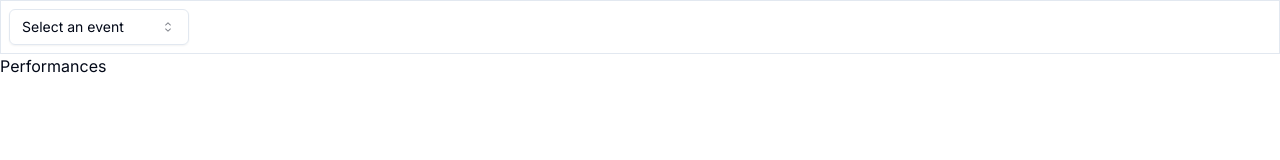
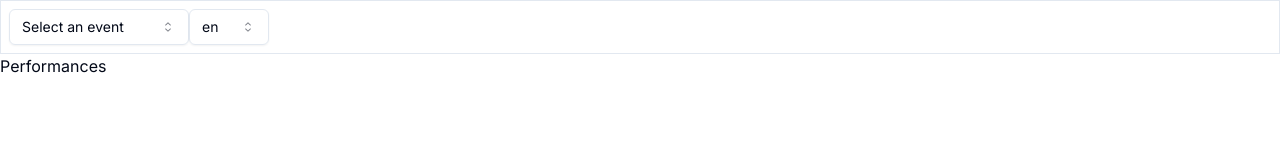
Before and after one commit to sekthor/singing-city, a Next.js app in the folder web/: page /en/performances in a window 1280 px wide. Shown: the top 160 px of the page. Built offline with nearby package versions, Linux system fonts and the light colour scheme.

Commit message:
feat: set initial language from route

```diff
--- a/web/app/[lang]/artists/[artist]/page.tsx
+++ b/web/app/[lang]/artists/[artist]/page.tsx
@@ -4,7 +4,7 @@ import { Card, CardContent, CardDescription, CardHeader, CardTitle } from "@/com
 import { Carousel, CarouselContent, CarouselItem, CarouselNext, CarouselPrevious } from "@/components/ui/carousel";
 import { Artist } from "@/model/artist";
 
-export default function ArtistDetailPage() {
+export default function ArtistDetailPage({ params }: { params: { lang: string }}) {
     let artist: Artist = {
         id: "uuid",
         name: "Cool Band Name",
@@ -17,7 +17,7 @@ export default function ArtistDetailPage() {
     }
     return (
         <>
-            <Navbar />
+            <Navbar lang={params.lang} />
             <main className="max-w-3xl mx-auto p-2">
                 <Carousel>
                     <CarouselContent>
--- a/web/app/[lang]/events/[event]/page.tsx
+++ b/web/app/[lang]/events/[event]/page.tsx
@@ -5,7 +5,7 @@ import Navbar from "@/components/navbar"
 import { Button } from "@/components/ui/button"
 import { Event } from "@/model/event"
 
-export default function EventDetailPage() {
+export default function EventDetailPage({ params }: { params: { lang: string }}) {
     let event: Event = {
         id: "uuid",
         name: "Songbird Festival 2024",
@@ -17,7 +17,7 @@ export default function EventDetailPage() {
 
     return (
         <>
-        <Navbar />
+        <Navbar lang={params.lang}/>
         <main className="max-w-3xl mt-6 px-4 mx-auto">
             <h1 className="text-xl font-semibold mb-4">{event.name}</h1>
             <p>{event.description}</p>
--- a/web/app/[lang]/performances/page.tsx
+++ b/web/app/[lang]/performances/page.tsx
@@ -4,10 +4,10 @@ import { Performance } from "@/model/performance"
 
 let performances: Performance[] = []
 
-export default function PerformancePage() {
+export default function PerformancePage({ params }: { params: { lang: string }}) {
     return(
         <>
-            <Navbar />
+            <Navbar lang={params.lang} />
             <PerformanceList performances={performances} />
         </>
     )
--- a/web/app/page.tsx
+++ b/web/app/page.tsx
@@ -2,12 +2,10 @@ import Image from "next/image";
 
 import Navbar from "@/components/navbar"
 
-export default function Home() {
+export default function Home({ params }: { params: { lang: string }}) {
   return (
     <>
-      <div>
-        <Navbar />
-      </div>
+      <Navbar lang={params.lang} />
       <main>
       </main>
     </>
--- a/web/components/navbar.tsx
+++ b/web/components/navbar.tsx
@@ -1,11 +1,16 @@
 "use client"
 import { Select, SelectTrigger, SelectValue, SelectContent, SelectGroup, SelectLabel, SelectItem } from "@/components/ui/select";
 
+const languages = ["en", "de"];
 
-export default function Navbar() {
+type NavbarProps = {
+    lang: string
+}
+
+export default function Navbar({ lang }:NavbarProps) {
 
     return (
-        <nav className="p-2 border">
+        <nav className="p-2 border flex">
             <Select>
                 <SelectTrigger className="w-[180px]">
                     <SelectValue placeholder="Select an event" />
@@ -21,6 +26,22 @@ export default function Navbar() {
                     </SelectGroup>
                 </SelectContent>
             </Select>
+
+            <Select>
+                <SelectTrigger className="w-[80px]">
+                    <SelectValue placeholder={lang} />
+                </SelectTrigger>
+                <SelectContent>
+                    <SelectGroup>
+                        <SelectLabel>Language</SelectLabel>
+                        {
+                            languages.map(lang =>
+                                <SelectItem value={lang}>{lang}</SelectItem>
+                            )
+                        }
+                    </SelectGroup>
+                </SelectContent>
+            </Select>
         </nav>
     )
 
```
